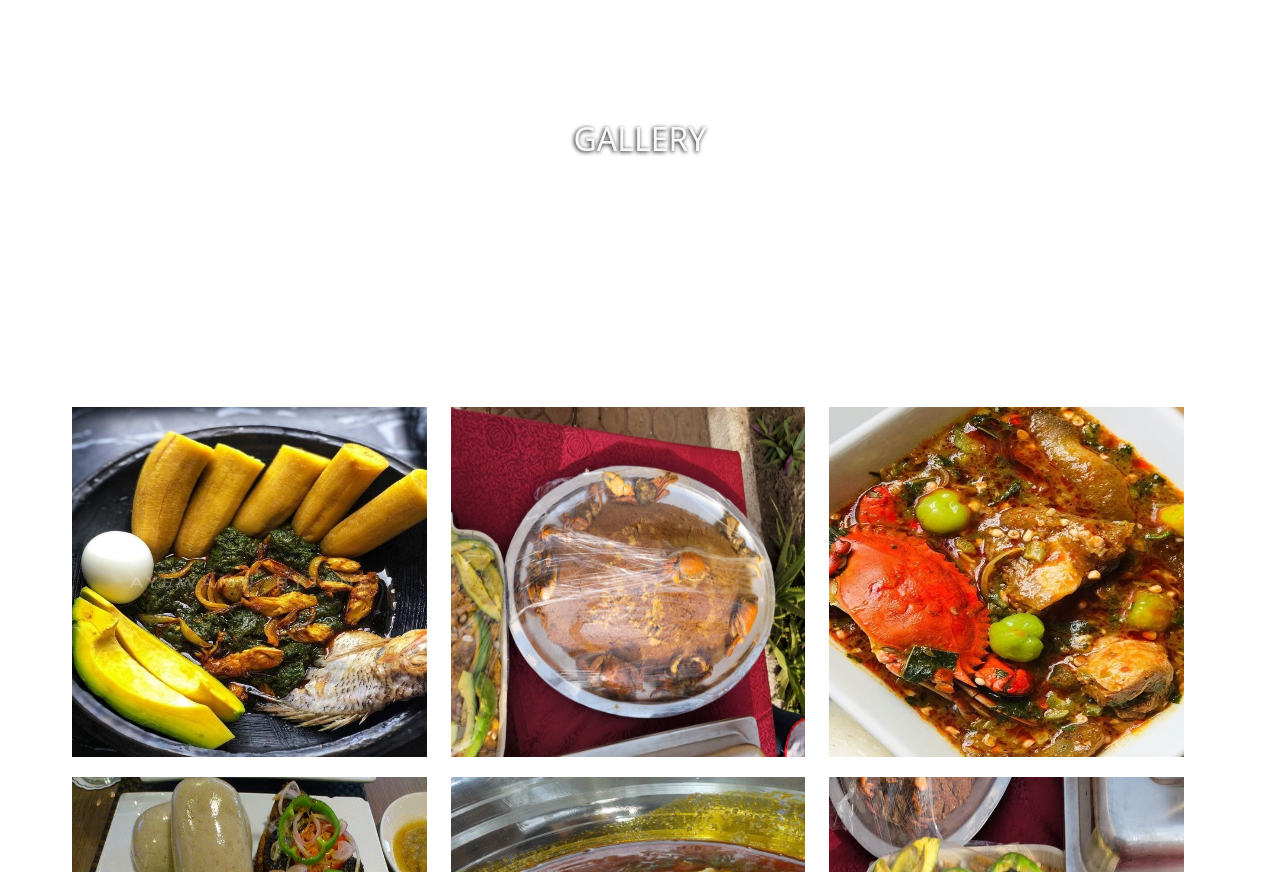
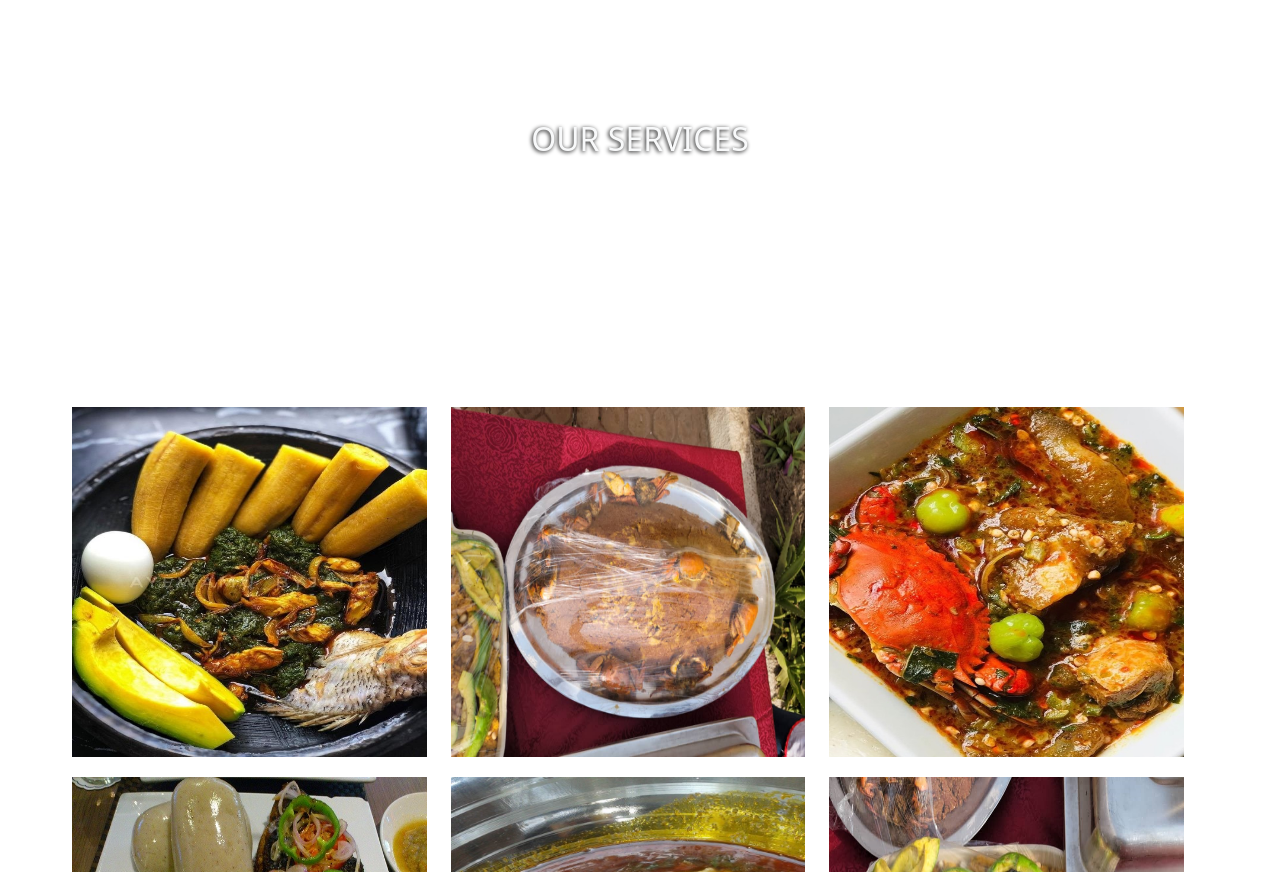
Before and after one commit to mytwebsites/kuskocatering, a plain HTML site: page index.html in a window 1280 px wide. Shown: the part 1594-2466 px from the top of the page. Drawn offline with nearby package versions, Linux system fonts and the light colour scheme.

Commit message:
Update index.html

```diff
--- a/index.html
+++ b/index.html
@@ -93,7 +93,7 @@
     </div>
 
     <section class="text-center fixed-background">
-        <h2 class="p-5 text-light">GALLERY</h2>
+        <h2 class="p-5 text-light">OUR SERVICES</h2>
         <div class="fixed-wrap">
             <div class="fixed"></div>
         </div>
```
